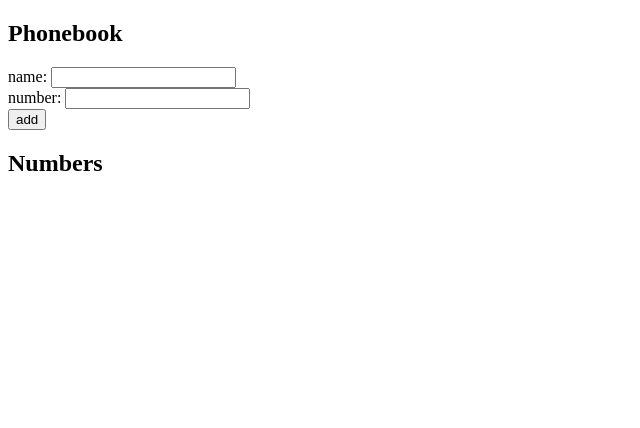
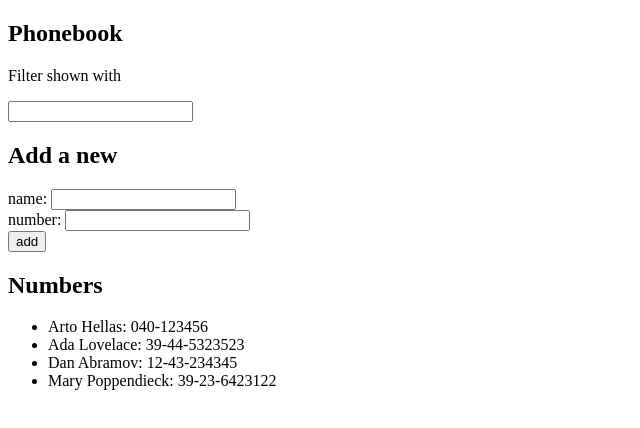
Before and after one commit to DomiHG23/full-stack-open-helsinki-course, a React (Vite) app in the folder part2/phonebook/: page / in a window 1280 px wide. Shown: the top 428 px of the page, without its empty margins (0-640 px from the left). Built offline with nearby package versions, Linux system fonts and the light colour scheme.

Commit message:
[FEAT] Exercise 9

```diff
--- a/part2/phonebook/src/App.jsx
+++ b/part2/phonebook/src/App.jsx
@@ -1,9 +1,16 @@
 import { useState } from "react";
 
 const App = () => {
-    const [persons, setPersons] = useState([]);
+    // const [persons, setPersons] = useState([]);
+    const [persons, setPersons] = useState([
+        { name: "Arto Hellas", number: "040-123456", id: 1 },
+        { name: "Ada Lovelace", number: "39-44-5323523", id: 2 },
+        { name: "Dan Abramov", number: "12-43-234345", id: 3 },
+        { name: "Mary Poppendieck", number: "39-23-6423122", id: 4 },
+    ]);
     const [newName, setNewName] = useState("");
     const [newNumber, setNewNumber] = useState("");
+    const [filter, setFilter] = useState("");
 
     const addPerson = (event) => {
         // para evitar que el formulario realice su acción predeterminada al enviarse, que normalmente es recargar la página
@@ -41,15 +48,32 @@
         setNewNumber(event.target.value);
     };
 
+    const handleFilterChange = (event) => {
+        setFilter(event.target.value);
+    };
+
+    const personsToShow = (filter === "")
+        ? persons
+        : persons.filter(person =>
+            person.name.toLowerCase().includes(filter.toLowerCase())
+        );
+
     return (
         <div>
             <h2>Phonebook</h2>
+            <p>Filter shown with </p>
+            <input
+                value={filter}
+                onChange={handleFilterChange}
+            />
+            <h2>Add a new</h2>
             <form onSubmit={addPerson}>
                 <div>
                     name: <input value={newName} onChange={handleNameChange} />
                 </div>
                 <div>
-                    number: <input value={newNumber} onChange={handleNumberChange} />
+                    number:{" "}
+                    <input value={newNumber} onChange={handleNumberChange} />
                 </div>
                 <div>
                     <button type="submit">add</button>
@@ -57,8 +81,10 @@
             </form>
             <h2>Numbers</h2>
             <ul>
-                {persons.map((person) => (
-                    <li key={person.id}>{person.name}: {person.number}</li>
+                {personsToShow.map((person) => (
+                    <li key={person.id}>
+                        {person.name}: {person.number}
+                    </li>
                 ))}
             </ul>
         </div>
```
